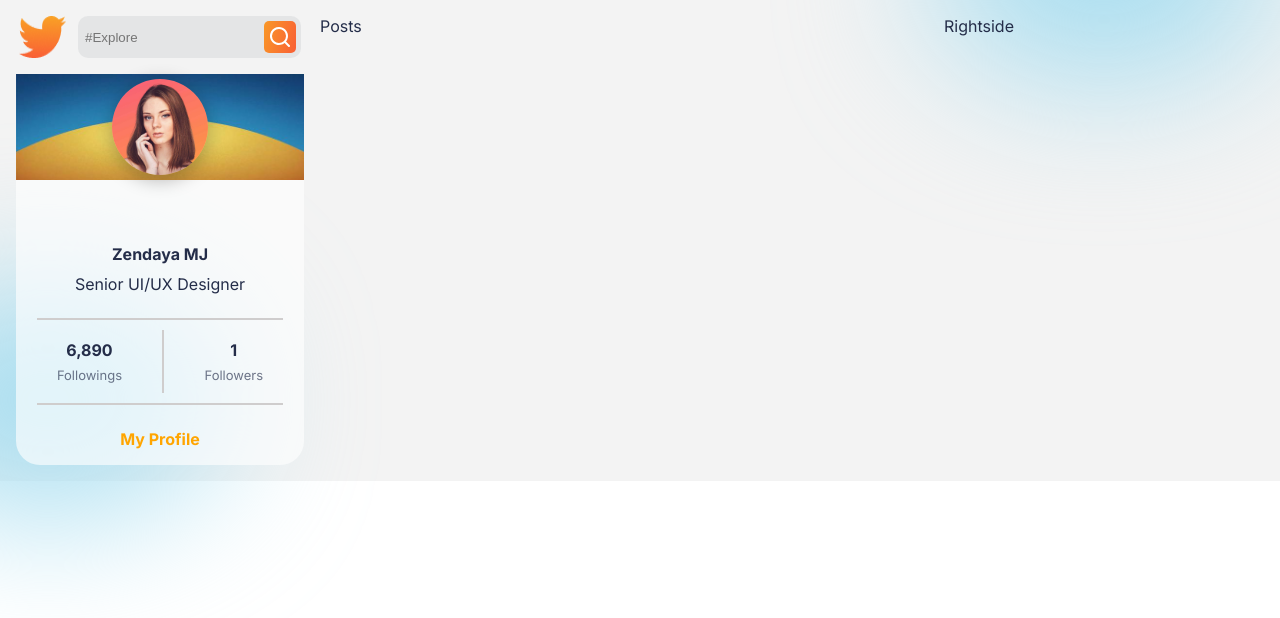
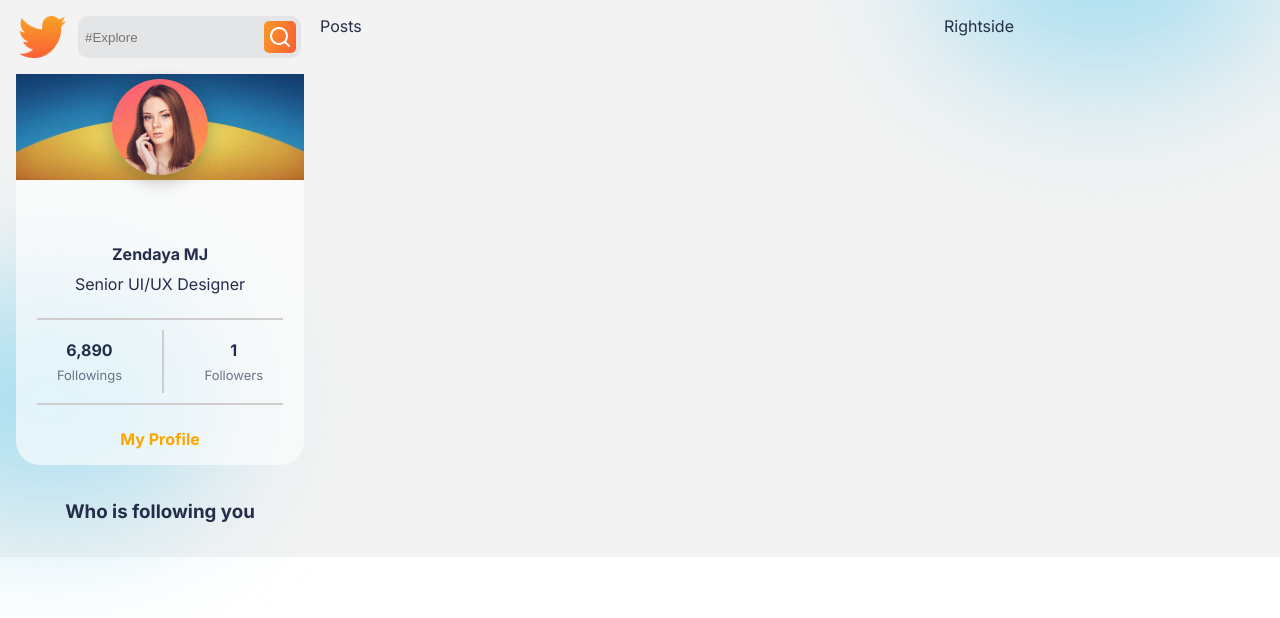
Before and after one commit to MiguelAGuzman/linkup, a React (Create React App) app: page / in a window 1280 px wide. Shown: the top 618 px of the page. Built offline with nearby package versions, Linux system fonts and the light colour scheme.

Commit message:
follower card created

```diff
--- /dev/null
+++ b/src/components/FollowersCard/FollowersCard.jsx
@@ -0,0 +1,12 @@
+import React from 'react'
+import './FollowersCard.css'
+
+const FollowersCard = () => {
+  return (
+    <div className="FollowersCard">
+        <h3>Who is following you</h3>
+    </div>
+  )
+}
+
+export default FollowersCard
--- a/src/components/profileSide/ProfileSide.jsx
+++ b/src/components/profileSide/ProfileSide.jsx
@@ -1,6 +1,7 @@
 import React from 'react'
 import LogoSearch from '../LogoSearch/LogoSearch'
 import ProfileCard from '../ProfileCard/ProfileCard'
+import FollowersCard from '../FollowersCard/FollowersCard'
 import "./ProfileSide.css"
 
 const ProfileSide = () => {
@@ -8,6 +9,7 @@
     <div className="ProfileSide">
         <LogoSearch/>
         <ProfileCard/>
+        <FollowersCard/>
     </div>
   )
 }
```
Also changed, not shown: src/components/FollowersCard/FollowersCard.css (added).
